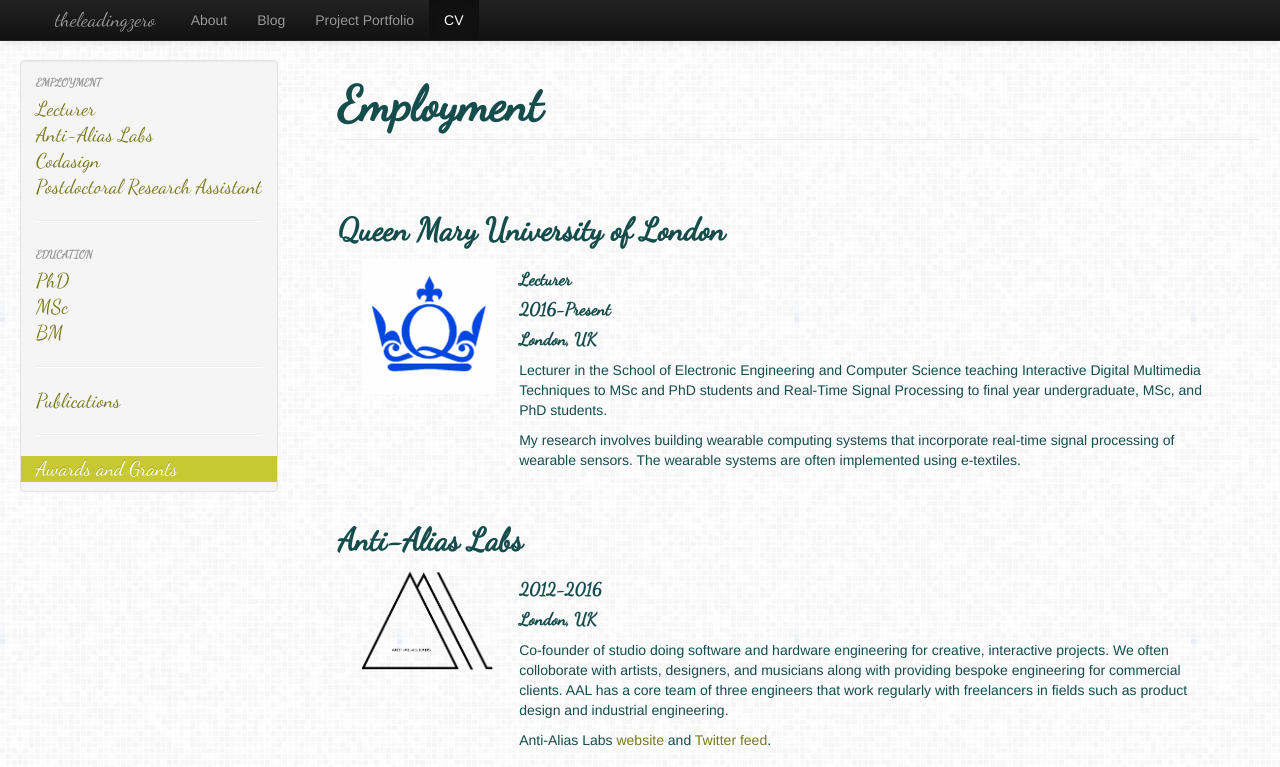
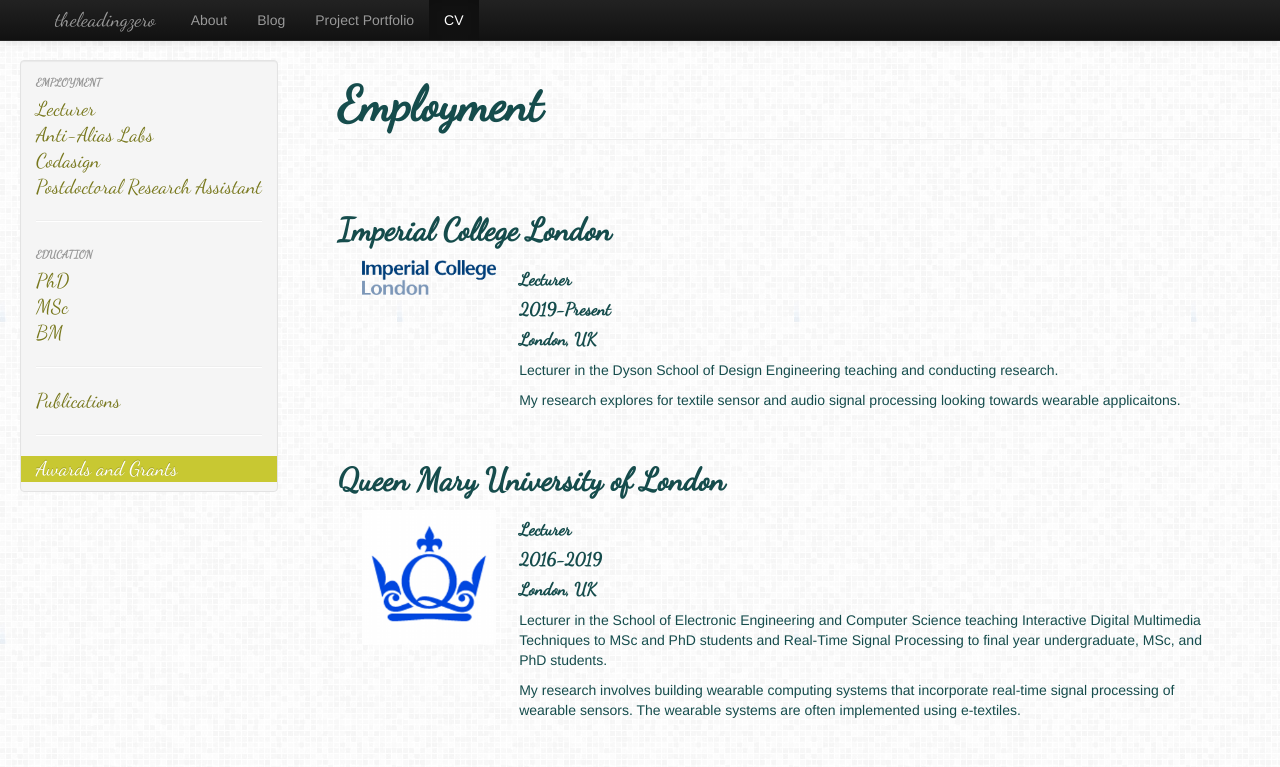
Before and after one commit to theleadingzero/theleadingzerocom, a plain HTML site: page cv.html in a window 1280 px wide. Shown: the top 767 px of the page. Drawn offline with Linux system fonts and the light colour scheme.

Commit message:
Added Imperial post

```diff
--- a/cv.html
+++ b/cv.html
@@ -106,6 +106,30 @@
 	  <h1 class="page-header">Employment</h1>
 	</div><!--row-->
 
+	<!-- imperial
+    	===================== -->
+	<section id="imperial">
+	<div class="row-fluid">
+
+
+	</div>
+	<div class="row-fluid">
+	<h2>Imperial College London</h2>
+		<div class="span2">
+		<a href="https://www.imperial.ac.uk/dyson" target="_blank"><img src="./assets/img/logo_imperial_college_london.png" width=150px></a>
+		</div>
+		<div class="span9">
+
+		<h4>Lecturer</h4>
+		<h4>2019-Present</h4>
+		<h4>London, UK</h4>
+		<p>Lecturer in the Dyson School of Design Engineering teaching and conducting research.</p>
+		<p>My research explores for textile sensor and audio signal processing looking towards wearable applicaitons. </p>
+
+ 		</div><!--/span-->
+	</div><!--/row-->
+	</section>
+
 	<!-- qmul
     	===================== -->
 	<section id="qmul">
@@ -121,7 +145,7 @@
 		<div class="span9">
 
 		<h4>Lecturer</h4>
-		<h4>2016-Present</h4>
+		<h4>2016-2019</h4>
 		<h4>London, UK</h4>
 		<p>Lecturer in the School of Electronic Engineering and Computer Science teaching Interactive Digital Multimedia Techniques to MSc and PhD students and Real-Time Signal Processing to final year undergraduate, MSc, and PhD students.</p>
 		<p>My research involves building wearable computing systems that incorporate real-time signal processing of wearable sensors. The wearable systems are often implemented using e-textiles.</p>
```
Also changed, not shown: index.html (+1 -1 lines), assets/img/logo_imperial_college_london.png (added).
